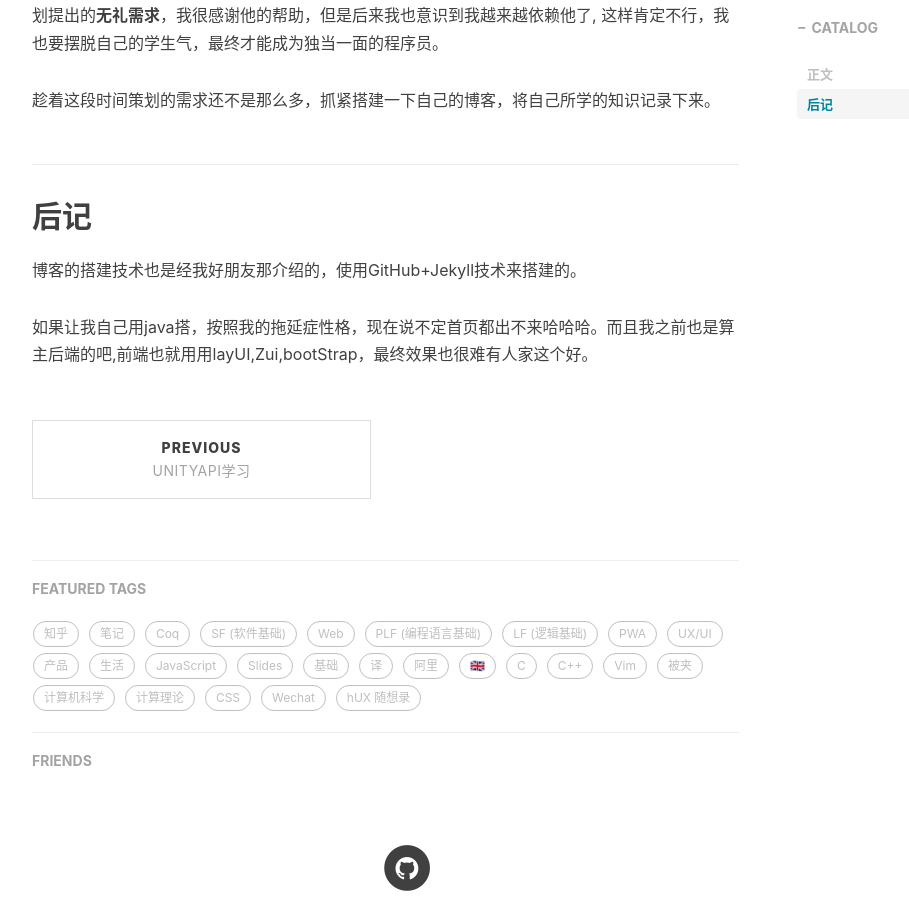
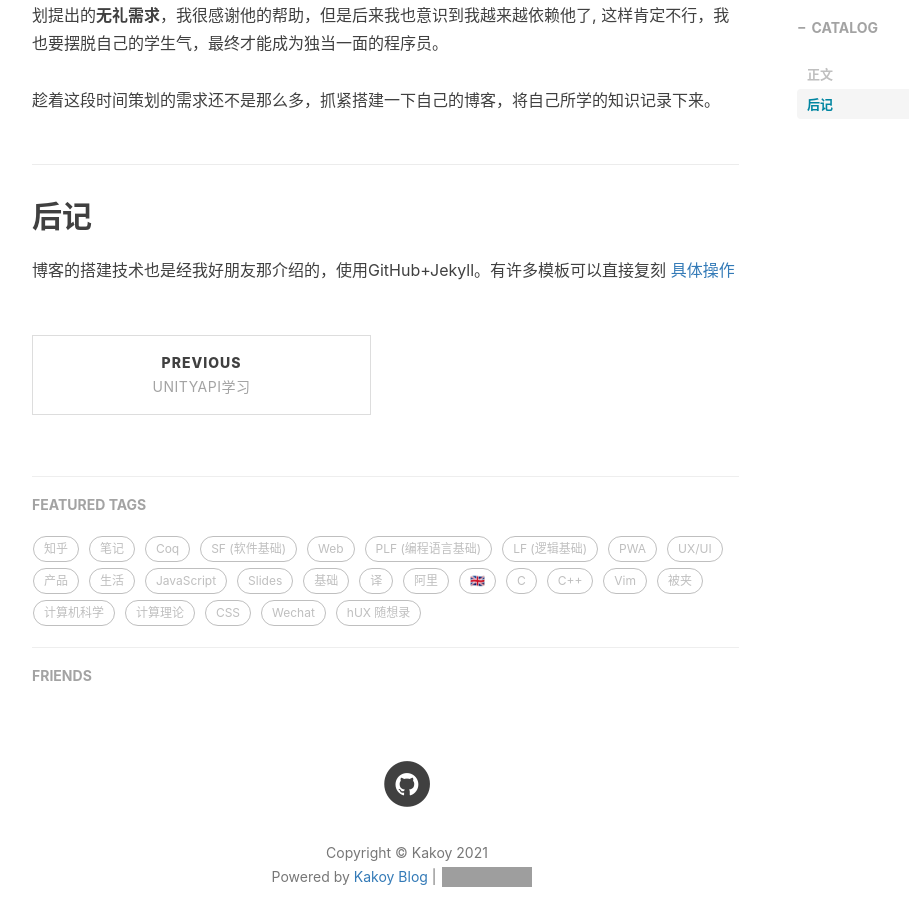
Before and after one commit to Kakoy97/Kakoy97.GitHub.io, a Jekyll site: the page built from _posts/2021-10-16-hello-2021.markdown, in a window 1280 px wide and 900 px high, scrolled down 1198 px. Shown: the whole window, without its empty margins (233-1142 px from the left). Built offline with Jekyll 4.4.1, drawn with Linux system fonts in a browser that asks for light colours; nearby versions of some CDN libraries; comment, search, counter and statistics services are not loaded; grey boxes are pictures that could not be loaded.

Commit message:
Update 2021-10-16-hello-2021.markdown

```diff
--- a/_posts/2021-10-16-hello-2021.markdown
+++ b/_posts/2021-10-16-hello-2021.markdown
@@ -37,6 +37,5 @@ lua的语法和java的差了十万八千里了，刚开始看"前人"写的代
 趁着这段时间策划的需求还不是那么多，抓紧搭建一下自己的博客，将自己所学的知识记录下来。
 
 ## 后记
-博客的搭建技术也是经我好朋友那介绍的，使用GitHub+Jekyll技术来搭建的。
-
-如果让我自己用java搭，按照我的拖延症性格，现在说不定首页都出不来哈哈哈。而且我之前也是算主后端的吧,前端也就用用layUI,Zui,bootStrap，最终效果也很难有人家这个好。
+博客的搭建技术也是经我好朋友那介绍的，使用GitHub+Jekyll。有许多模板可以直接复刻
+[具体操作]( https://github.com/Huxpro/huxpro.github.io)
```
